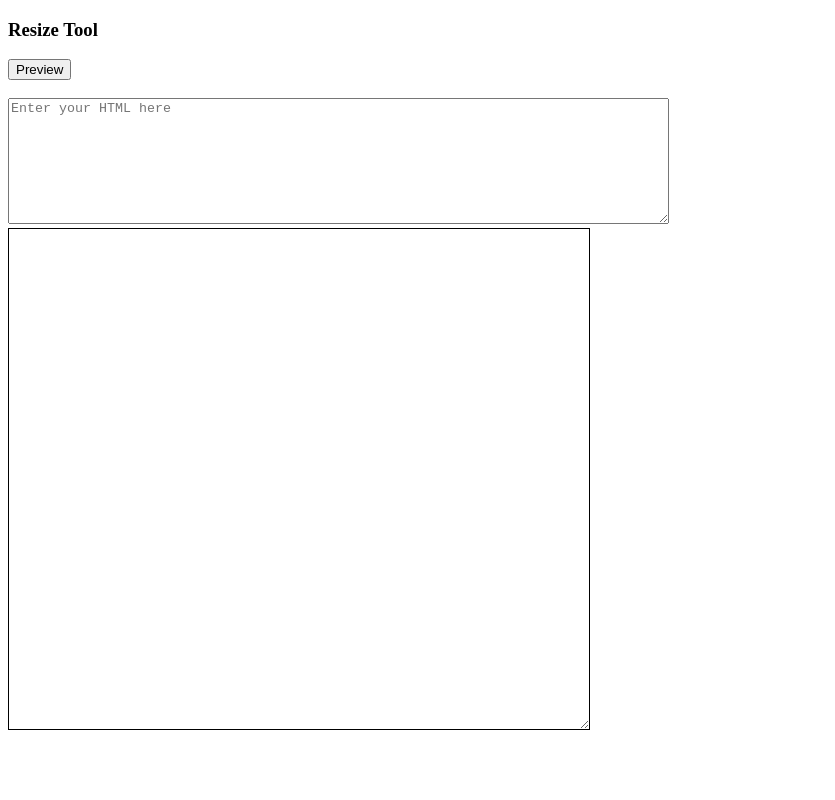
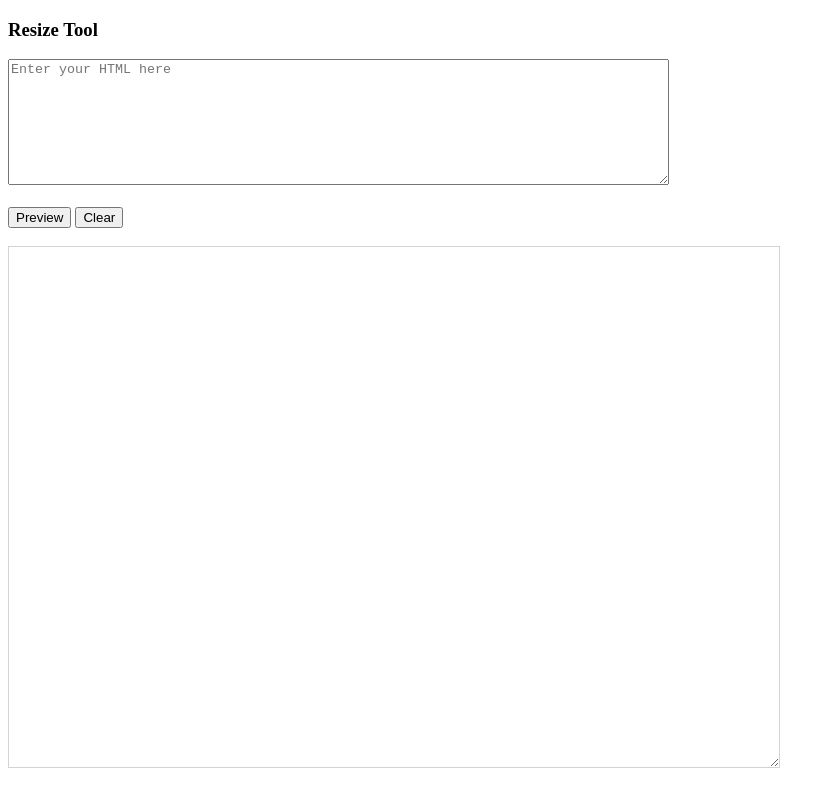
Before and after one commit to courtneymcallister/resize-tool, a website: page public/html/index.html in a window 1280 px wide. Both pictures are taken after a click on the button "Preview". Shown: the whole page, without its empty margins (0-835 px from the left). Drawn offline with Linux system fonts and the light colour scheme.

Commit message:
Added a Clear button to clear the textarea.

```diff
--- a/public/css/main.css
+++ b/public/css/main.css
@@ -1,9 +1,10 @@
 .resizable {
-  border: 1px solid black;
+  border: 1px solid lightgrey;
   resize: both;
   overflow: auto;
-  width: 580px;
+  width: 750px;
   height: 500px;
+  padding: 10px;
 }
 
 #output {
--- a/public/html/index.html
+++ b/public/html/index.html
@@ -8,9 +8,10 @@
   <body>
     <h3>Resize Tool</h3>
     <div class='text-container'>
-      <button type="button" onclick='preview()'>Preview</button><br><br>
-      <textarea id='input' rows="8" cols="80" placeholder="Enter your HTML here"></textarea>
-      <div id='output' class="resizable">HTML preview here</div>
+      <textarea id='input' rows="8" cols="80" placeholder="Enter your HTML here"></textarea><br><br>
+      <button type="button" onclick='preview()'>Preview</button>
+      <button type="button" onclick='clearForm()'>Clear</button><br><br>
+      <div id="output" class="resizable"></div>
     </div>
     <script src='/js/app.js'></script>
   </body>
--- a/public/js/app.js
+++ b/public/js/app.js
@@ -41,3 +41,7 @@ function preview(){
   document.getElementById('output').innerHTML = input;
 
 }
+
+function clearForm(){
+  document.getElementById('input').value = '';
+}
```
